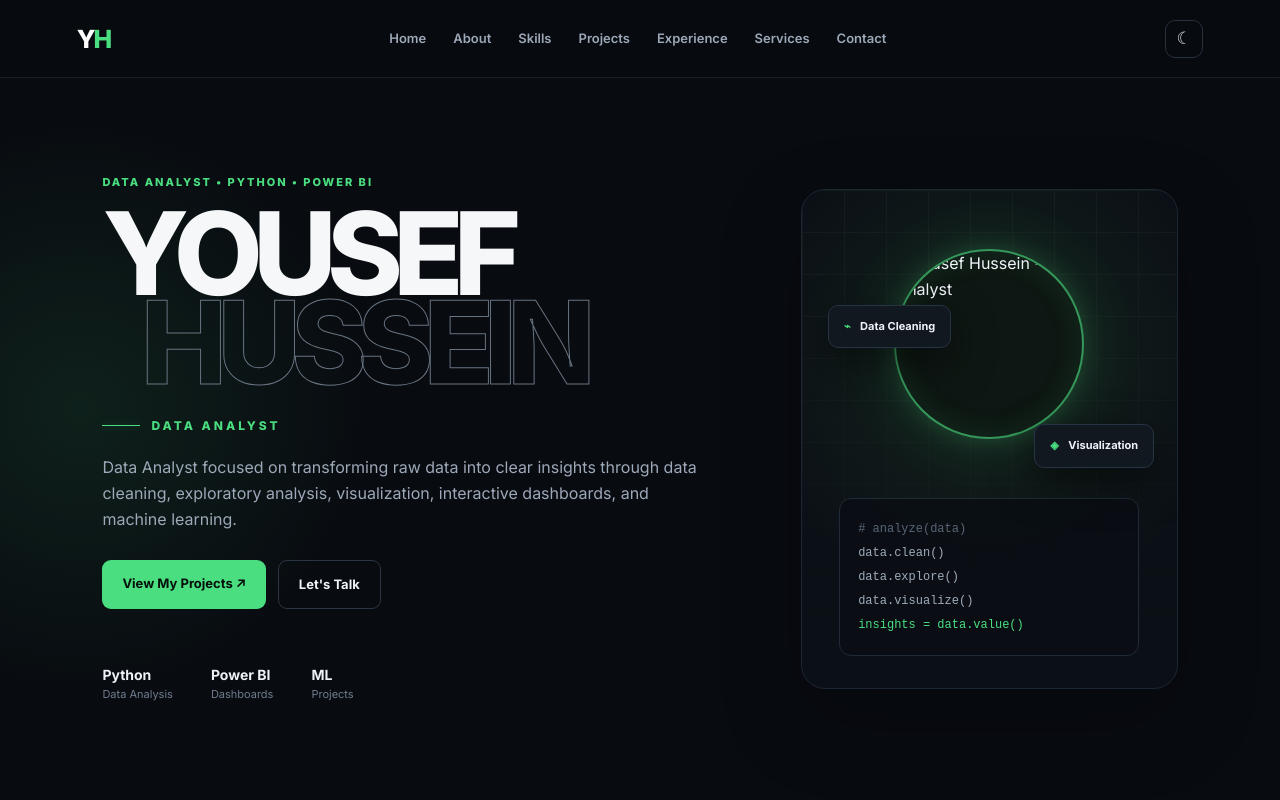
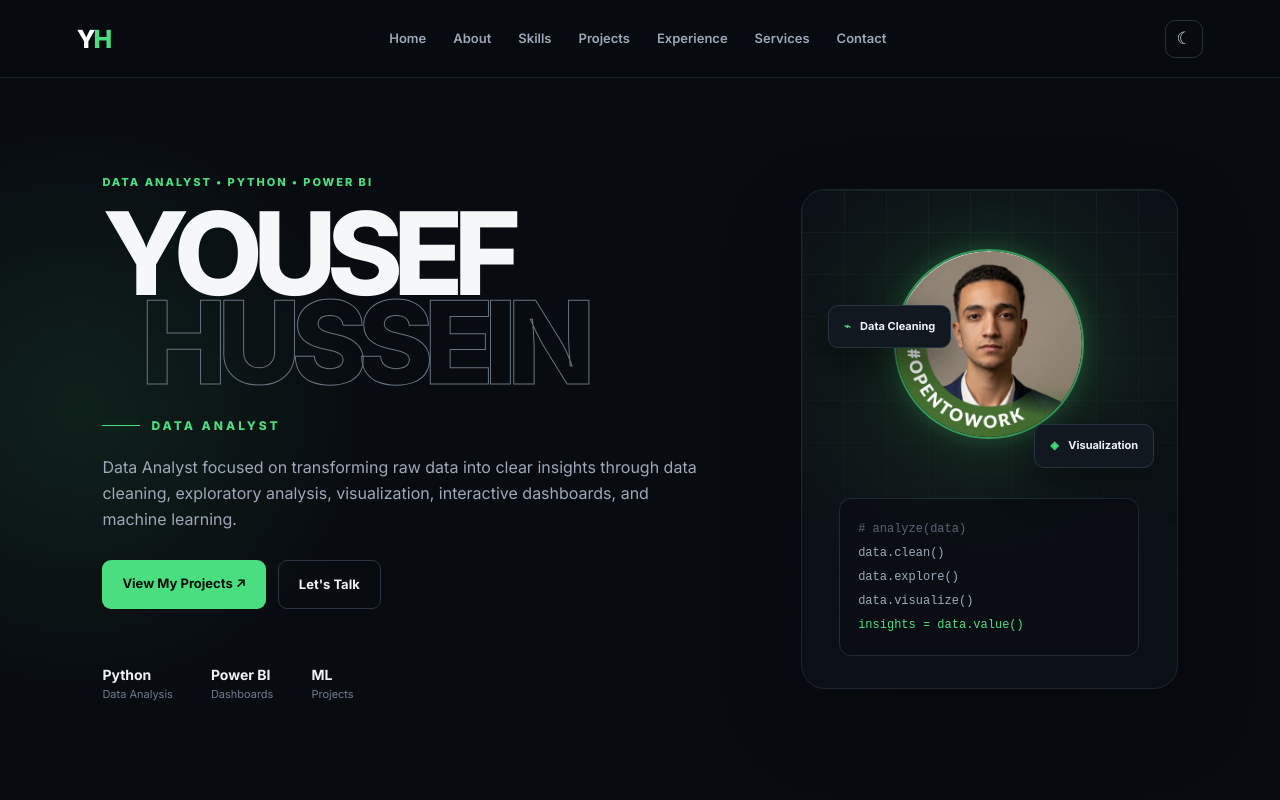
Before and after one commit to yousefhussei/yousef-portfolio, a plain HTML site: page index.html in a window 1280 px wide. Shown: the top 800 px of the page. Drawn offline with Linux system fonts and the light colour scheme.

```diff
--- a/index.html
+++ b/index.html
@@ -153,7 +153,7 @@
                 <div class="profile-orb">
 
                     <img
-                        src="images/yousef.jpg"
+                        src="my.jpg"
                         alt="Yousef Hussein - Data Analyst"
                     >
 
```
